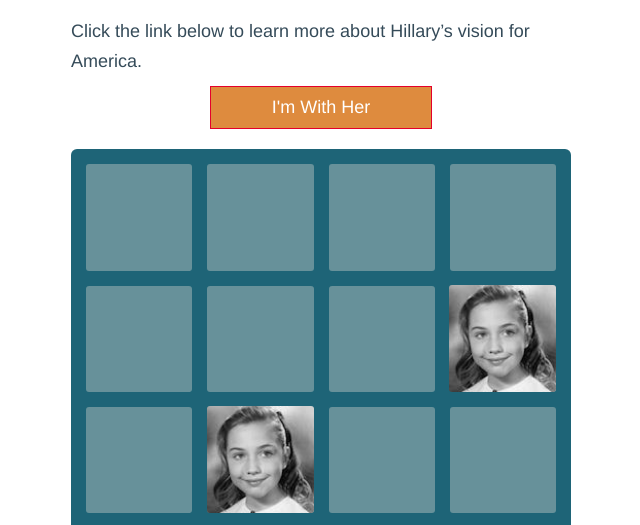
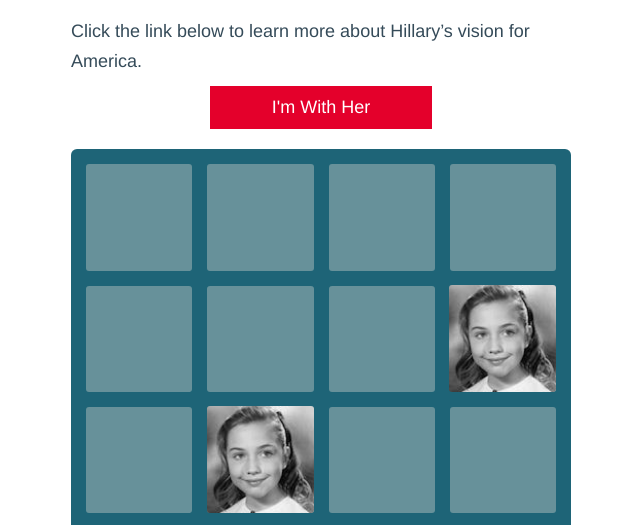
Before and after one commit to DevProgress/hillary2048, a plain HTML site: page index.html in a window 1280 px wide. Shown: the part 222-747 px from the top of the page, without its empty margins (319-959 px from the left). Drawn offline with Linux system fonts and the light colour scheme; files whose address does not match are found by name.

Commit message:
Update main.css

```diff
--- a/style/main.css
+++ b/style/main.css
@@ -961,7 +961,7 @@ hr {
           left: 50%;
           bottom: 2px; } }
 a.learn, a.keep-playing-button {
-  background-color: #de8b3e;
+  background-color: #e4002b;
   text-decoration: none;
   border: 1px solid;
   border-color: #e4002b;
```
